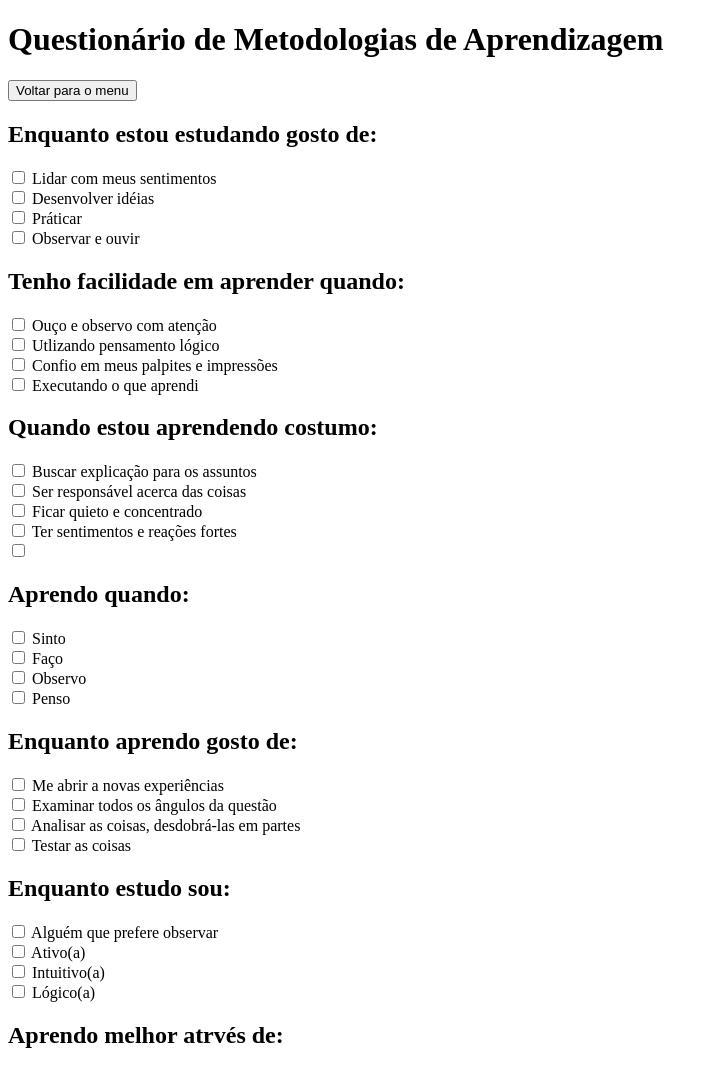
After one commit to Guilhermevalenca/Gearing, a PHP site: page /src/metodologias/metodologias.php in a window 1280 px wide. The commit adds this page. Shown: the whole page, without its empty margins (0-718 px from the left). Run offline with PHP 8.4, Linux system fonts and the light colour scheme; the visitor is signed in with stand-in values (Sample User, id 1).

Commit message:
formulario de metodologias

```diff
--- a/src/menu.php
+++ b/src/menu.php
@@ -14,6 +14,8 @@
         $user = $_SESSION['username'];
     ?>
     <h1>Seja bem vindo a nossa plataforma <?= $user ?> !</h1>
+    <button onclick="window.location.href = './metodologias/metodologias.php' ">Questionário de Metodologias</button>
+    <br>
     <button onclick="window.location.href = './cronograma/criarCronograma.php'">Crie aqui seu cronograma</button>
     <br>
     <button onclick="window.location.href = './cronograma/visualizarCronogramas.php' " >Ver meus cronogramas</button>
--- /dev/null
+++ b/src/metodologias/metodologias.php
@@ -0,0 +1,154 @@
+<?php
+    require("../verificacaoExistSession.php")
+?>
+<!DOCTYPE html>
+<html lang="en">
+<head>
+    <meta charset="UTF-8">
+    <meta http-equiv="X-UA-Compatible" content="IE=edge">
+    <meta name="viewport" content="width=device-width, initial-scale=1.0">
+    <title>metodologias</title>
+</head>
+<body>
+    <h1> Questionário de Metodologias de Aprendizagem </h1>
+    <button onclick="window.location.href='/src/menu.php'">Voltar para o menu</button>
+    <form id="form" method="GET" action="./suaMetodologia.php">
+        <h2>Enquanto estou estudando gosto de:</h2>
+        <label>
+           <input type="checkbox" name="aprender[]" value="sentimentos">
+            Lidar com meus sentimentos
+        </label>
+        <br>
+        <label>
+            <input type="checkbox" name="aprender[]" value="ideias">
+            Desenvolver idéias
+        </label>
+        <br>
+        <label>
+            <input type="checkbox" name="aprender[]" value="pratica">
+            Práticar
+        </label>
+        <br>
+        <label>
+            <input type="checkbox" name="aprender[]" value="observar">
+            Observar e ouvir
+        </label>
+        <br>
+
+        <h2> Tenho facilidade em aprender quando: </h2>
+        <label>
+            <input type="checkbox" name="metodos[]" value="ouvir">
+            Ouço e observo com atenção
+        </label>
+        <br>
+        <label>
+            <input type="checkbox" name="metodos[]" value="logica">
+            Utlizando pensamento lógico
+        </label>
+        <br>
+        <label>
+            <input type="checkbox" name="metodos[]" value="palpites">
+            Confio em meus palpites e impressões
+        </label>
+        <br>
+        <label>
+            <input type="checkbox" name="metodos[]" value="praticando">
+            Executando o que aprendi
+        </label>
+        <br>
+
+        <h2> Quando estou aprendendo costumo: </h2>
+        <label>
+            <input type="checkbox" name="estudos[]" value="explicacao">
+            Buscar explicação para os assuntos
+        </label>
+        <br>
+        <label>
+            <input type="checkbox" name="estudos[]" value="responsavel">
+            Ser responsável acerca das coisas
+        </label>
+        <br>
+        <label>
+            <input type="checkbox" name="estudos[]" value="concentrar">
+            Ficar quieto e concentrado
+        </label>
+        <br>
+        <label>
+            <input type="checkbox" name="estudos[]" value="reacoes">
+            Ter sentimentos e reações fortes
+        </label>
+        <br>
+        <label>
+            <input type="checkbox" name="estudos[]" value="explicacao">
+
+        <h2> Aprendo quando: </h2>
+        <label>
+            <input type="checkbox" name="estudar[]" value="sinto">
+            Sinto
+        </label>
+        <br>
+        <label>
+            <input type="checkbox" name="estudar[]" value="faco">
+            Faço
+        </label>
+        <br>
+        <label>
+            <input type="checkbox" name="estudar[]" value="observo">
+            Observo
+        </label>
+        <br>
+        <label>
+            <input type="checkbox" name="estudar[]" value="penso">
+            Penso
+        </label>
+        <br>
+        <label>
+
+        <h2> Enquanto aprendo gosto de: </h2>
+        <label>
+            <input type="checkbox" name="durante[]" value="experiencias">
+            Me abrir a novas experiências
+        </label>
+        <br>
+        <label>
+            <input type="checkbox" name="durante[]" value="examino">
+            Examinar todos os ângulos da questão
+        </label>
+        <br>
+        <label>
+            <input type="checkbox" name="durante[]" value="analisar">
+            Analisar as coisas, desdobrá-las em partes
+        </label>
+        <br>
+        <label>
+            <input type="checkbox" name="durante[]" value="testar">
+            Testar as coisas
+        </label>
+        <br>
+
+        <h2> Enquanto estudo sou: </h2>
+        <label>
+            <input type="checkbox" name="durante[]" value="testar">
+            Alguém que prefere observar
+        </label>
+        <br>
+        <label>
+            <input type="checkbox" name="durante[]" value="testar">
+            Ativo(a)
+        </label>
+        <br>
+        <label>
+            <input type="checkbox" name="durante[]" value="testar">
+            Intuitivo(a)
+        </label>
+        <br>
+        <label>
+            <input type="checkbox" name="durante[]" value="testar">
+            Lógico(a)
+        </label>
+        <br>
+
+        <h2> Aprendo melhor atrvés de: </h2>
+
+</body>
+</html>
--- a/src/userCRUD/usuarios.csv
+++ b/src/userCRUD/usuarios.csv
@@ -1,3 +1,4 @@
 Guilherm3vrp,"Guilherme Valença",guilherm3vrp@gmail.com,1234
 Cl4udAnne,"Claudiane Rodrigues",cra@discente.ifpe.edu.br,1234
 "Anderson Ricardo","Anderson Ricardo Ricardo",aor3@discente.ifpe.edu.br,2324
+Ally,"Alice Manguinho",asms1@discente.ifpe.edu.br,1234
```
Also changed, not shown: src/metodologias/suaMetodologia.php (added).
